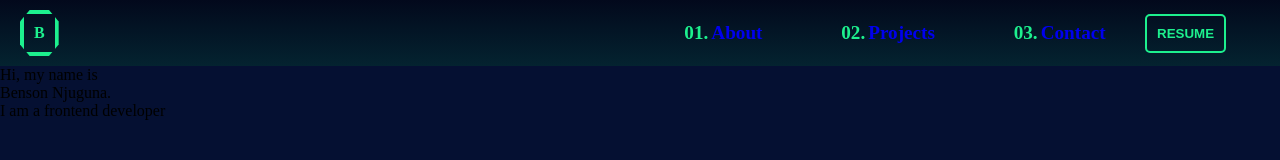
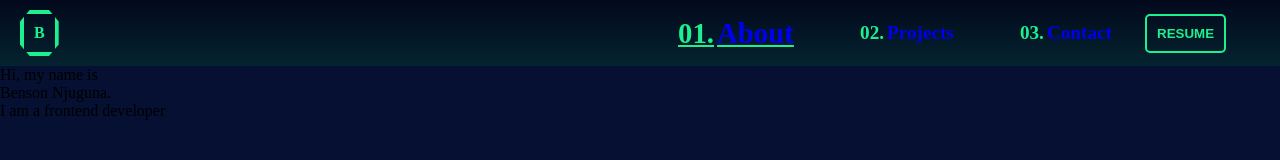
Before and after one commit to Bennyjoez/Portfolio-website, a plain HTML site: page index.html in a window 1280 px wide. In both pictures the pointer is over the link 723 px from the left and 32 px from the top of the page. Drawn offline with Linux system fonts and the light colour scheme.

Commit message:
Add hover state for the nav links

```diff
--- a/styles.css
+++ b/styles.css
@@ -71,6 +71,12 @@ nav ul li a {
     font-weight: bold;
     font-size: calc(0.8rem + 0.5vw);
 }
+nav ul li a:hover {
+    cursor: pointer;
+    font-size: calc(1rem + 1vw);
+    text-decoration: underline;
+    text-decoration-color: var(--main-tweak-color);
+}
 nav ul li a span {
     color: var(--main-tweak-color);
     margin-right: 3px;
```
